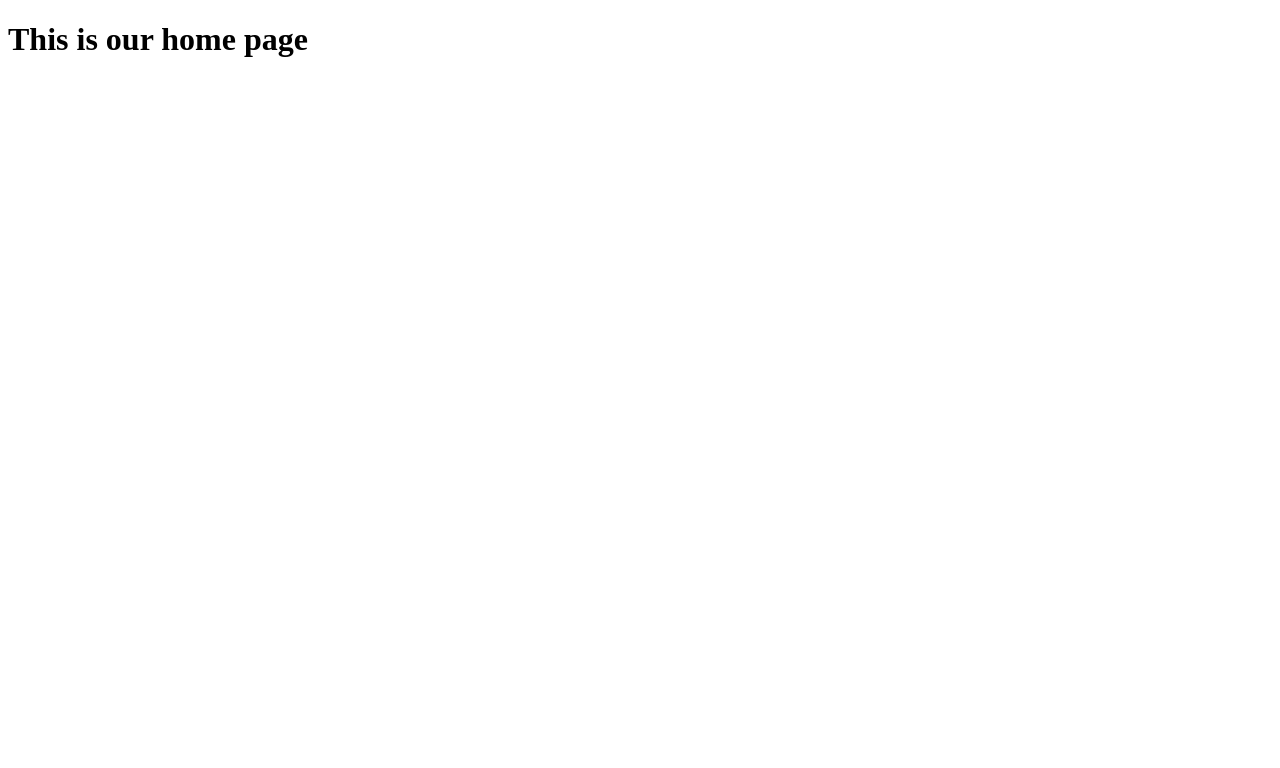
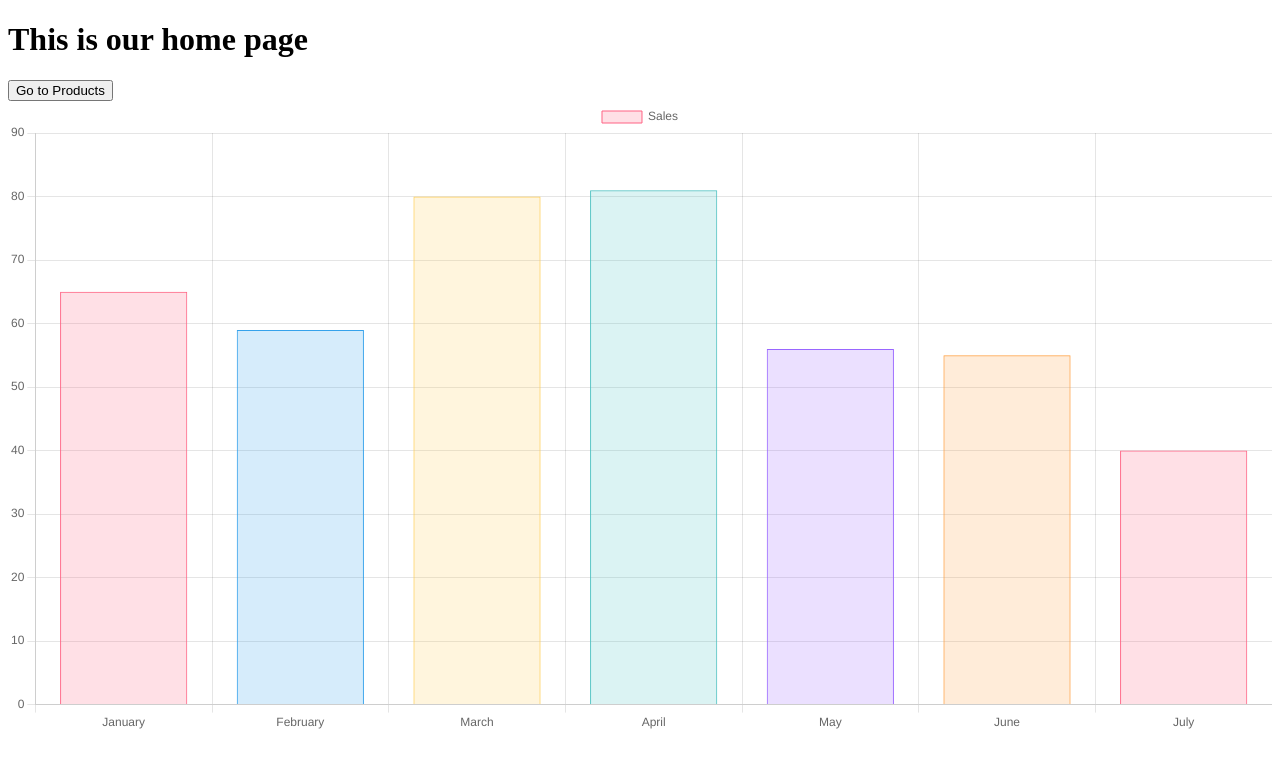
Before and after one commit to cyberscorpion/fync-cohort-7, a plain HTML site: page flask/templates/homepage.html in a window 1280 px wide. Drawn offline with nearby package versions, Linux system fonts and the light colour scheme.

Commit message:
Adding charts

```diff
--- a/flask/templates/homepage.html
+++ b/flask/templates/homepage.html
@@ -5,5 +5,71 @@
 </head>
 <body>
     <h1>This is our home page</h1>
+    <button onclick="window.location.href='/products';">Go to Products</button>
+    <div>
+        <canvas id="myChart"></canvas>
+      </div>
+    <script src="https://cdn.jsdelivr.net/npm/chart.js"></script>
+    <!-- <script>
+        const ctx = document.getElementById('myChart');
+        const config = {
+            type: 'line',
+            data: [10, 24, 32, 12, 13],
+            options: {
+                responsive: true,
+                plugins: {
+                legend: {
+                    position: 'top',
+                },
+                title: {
+                    display: true,
+                    text: 'Chart.js Line Chart'
+                }
+                }
+            },
+            };
+        new Chart(ctx, config);
+      </script> -->
+
+          <script>
+              var ctx = document.getElementById('myChart').getContext('2d');
+              var myBarChart = new Chart(ctx, {
+                  type: 'bar',
+                  data: {
+                      labels: ['January', 'February', 'March', 'April', 'May', 'June', 'July'],
+                      datasets: [{
+                          label: 'Sales',
+                          data: [65, 59, 80, 81, 56, 55, 40],
+                          backgroundColor: [
+                              'rgba(255, 99, 132, 0.2)',
+                              'rgba(54, 162, 235, 0.2)',
+                              'rgba(255, 206, 86, 0.2)',
+                              'rgba(75, 192, 192, 0.2)',
+                              'rgba(153, 102, 255, 0.2)',
+                              'rgba(255, 159, 64, 0.2)',
+                              'rgba(255, 99, 132, 0.2)'
+                          ],
+                          borderColor: [
+                              'rgba(255, 99, 132, 1)',
+                              'rgba(54, 162, 235, 1)',
+                              'rgba(255, 206, 86, 1)',
+                              'rgba(75, 192, 192, 1)',
+                              'rgba(153, 102, 255, 1)',
+                              'rgba(255, 159, 64, 1)',
+                              'rgba(255, 99, 132, 1)'
+                          ],
+                          borderWidth: 1
+                      }]
+                  },
+                  options: {
+                      scales: {
+                          y: {
+                              beginAtZero: true
+                          }
+                      }
+                  }
+              });
+          </script>
+
 </body>
 </html>
```
